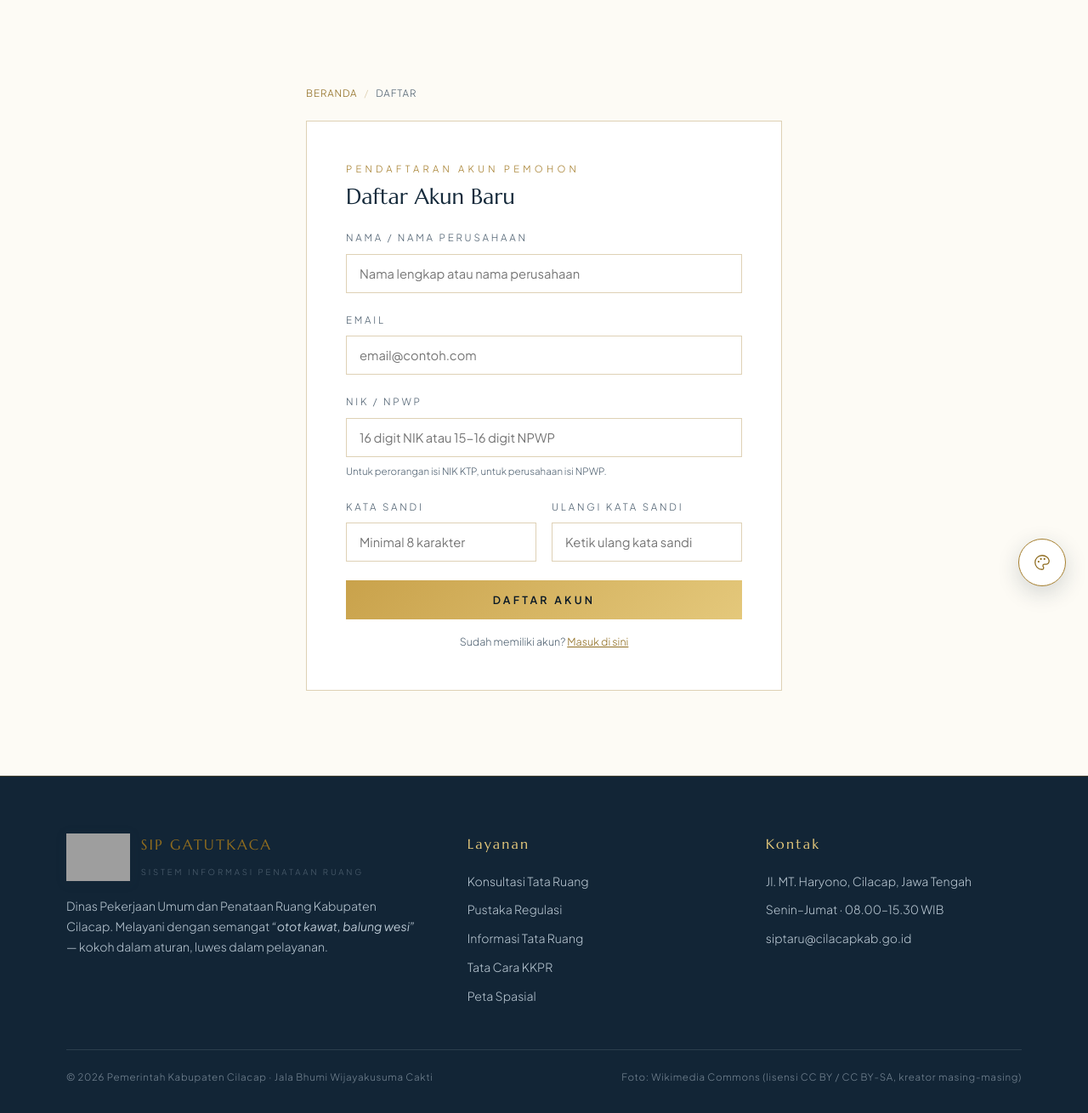
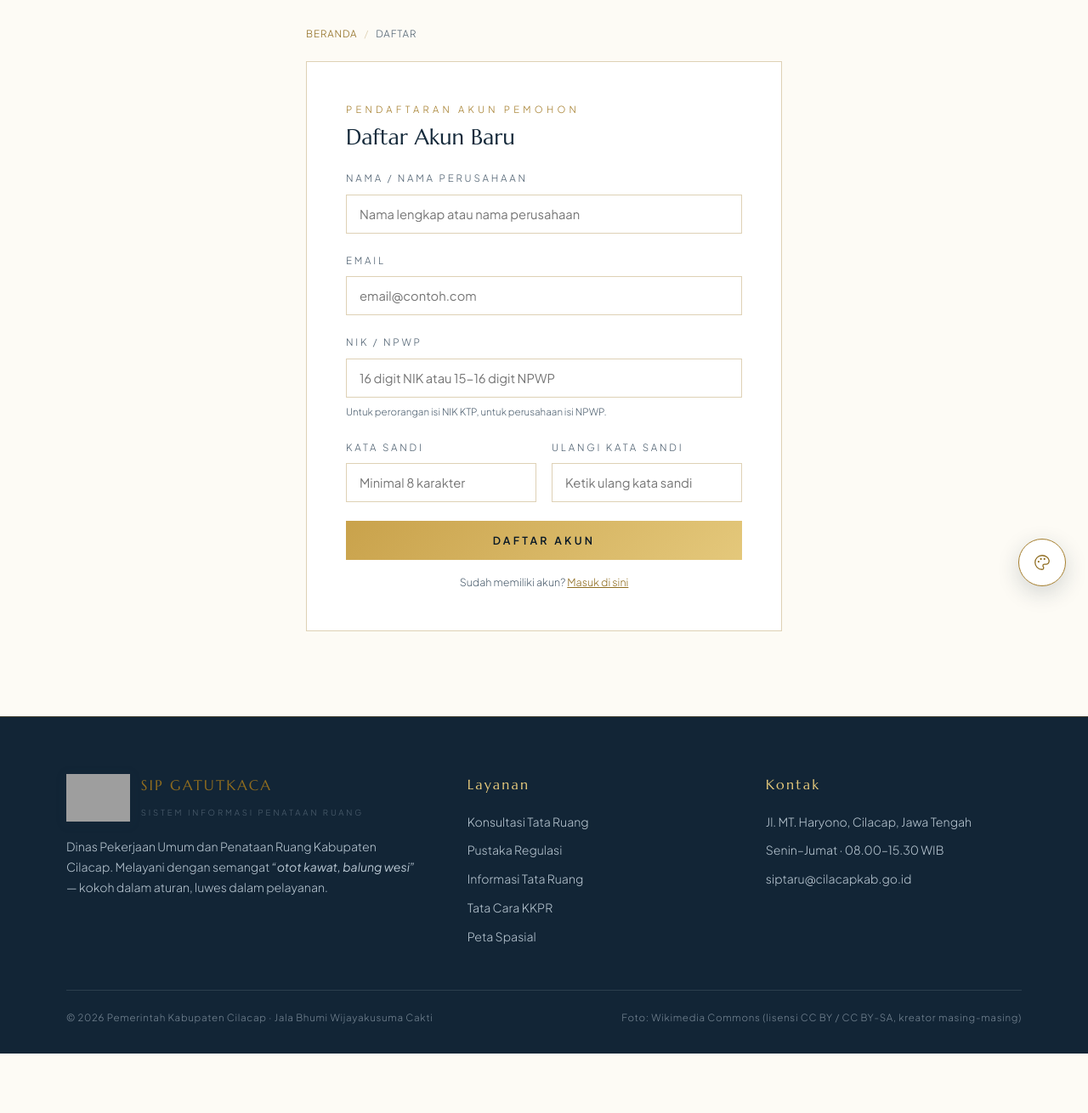
Before and after one commit to simbgsemarang-code/sipgatutkaca, a CodeIgniter app: page /daftar in a window 1280 px wide. Shown: the part 84-1394 px from the top of the page at 85% size. After the commit the page ends 1324 px from the top, so only its background shows below. Run offline with CodeIgniter, Linux system fonts and the light colour scheme; grey boxes are pictures that could not be loaded.

Commit message:
Perkecil jarak navbar-ke-breadcrumb jadi 30px di semua halaman (kecuali Beranda)
padding-top pembuka konten: calc(84px + 100px) -> calc(84px + 30px)
di 13 halaman yang punya breadcrumb "Beranda / ..." di bawah navbar
(analisa_kerusakan, atur_ulang_password, daftar, itr, konsultasi,
login, lupa_password, pbg, regulasi, saran_masukan, slf, spasial,
tatacara).

beranda.php sengaja tidak disentuh (permintaan eksplisit) - halaman
itu memang tidak punya breadcrumb, strukturnya hero foto penuh
layar. cagar_budaya.php dan login_konsultan.php juga tidak
tersentuh karena polanya beda (hero.page, bukan breadcrumb) - tidak
ada "jarak ke tulisan Beranda" untuk disesuaikan di situ. Halaman
dashboard (admin_pengguna, pemohon_dashboard, pengaturan,
pu_dashboard, tpa_dashboard) juga tidak relevan, pakai sistem
sidebar sendiri tanpa breadcrumb.

```diff
--- a/application/views/pages/analisa_kerusakan.php
+++ b/application/views/pages/analisa_kerusakan.php
@@ -214,7 +214,7 @@ footer{background:var(--foot);color:#F8F4EA;padding:66px 0 32px;border-top:1px s
 
 <link rel="stylesheet" href="https://cdnjs.cloudflare.com/ajax/libs/leaflet/1.9.4/leaflet.min.css">
 
-<section style="padding-top:calc(84px + 100px)">
+<section style="padding-top:calc(84px + 30px)">
   <div class="wrap">
     <div class="page-breadcrumb reveal">
       <a href="<?php echo base_url(); ?>">Beranda</a><span class="sep">/</span>Analisa Kerusakan
--- a/application/views/pages/atur_ulang_password.php
+++ b/application/views/pages/atur_ulang_password.php
@@ -135,7 +135,7 @@ footer{background:var(--foot);color:#F8F4EA;padding:66px 0 32px;border-top:1px s
   </div>
 </header>
 
-<section style="padding-top:calc(84px + 100px)">
+<section style="padding-top:calc(84px + 30px)">
   <div class="wrap">
     <div class="page-breadcrumb reveal" style="max-width:520px;margin-left:auto;margin-right:auto">
       <a href="<?php echo base_url(); ?>">Beranda</a><span class="sep">/</span><a href="<?php echo base_url('login'); ?>">Masuk</a><span class="sep">/</span>Atur Ulang Kata Sandi
--- a/application/views/pages/daftar.php
+++ b/application/views/pages/daftar.php
@@ -138,7 +138,7 @@ footer{background:var(--foot);color:#F8F4EA;padding:66px 0 32px;border-top:1px s
   </div>
 </header>
 
-<section style="padding-top:calc(84px + 100px)">
+<section style="padding-top:calc(84px + 30px)">
   <div class="wrap">
     <div class="page-breadcrumb reveal" style="max-width:560px;margin-left:auto;margin-right:auto">
       <a href="<?php echo base_url(); ?>">Beranda</a><span class="sep">/</span>Daftar
--- a/application/views/pages/itr.php
+++ b/application/views/pages/itr.php
@@ -257,7 +257,7 @@ footer{background:var(--foot);color:#F8F4EA;padding:66px 0 32px;border-top:1px s
   </div>
 </header>
 
-<section class="alt" style="padding-top:calc(84px + 100px)">
+<section class="alt" style="padding-top:calc(84px + 30px)">
   <div class="wrap">
     <div class="reveal">
       <p class="eyebrow">Pengajuan ITR</p>
--- a/application/views/pages/konsultasi.php
+++ b/application/views/pages/konsultasi.php
@@ -1046,7 +1046,7 @@
       </div>
     </header>
 
-    <section style="padding-top:calc(84px + 100px)">
+    <section style="padding-top:calc(84px + 30px)">
       <div class="wrap">
         <div class="page-breadcrumb reveal">
           <a href="<?php echo base_url(); ?>">Beranda</a><span class="sep">/</span>Konsultasi
--- a/application/views/pages/login.php
+++ b/application/views/pages/login.php
@@ -234,7 +234,7 @@ footer{background:var(--foot);color:#F8F4EA;padding:66px 0 32px;border-top:1px s
   </div>
 </header>
 
-<section style="padding-top:calc(84px + 100px)">
+<section style="padding-top:calc(84px + 30px)">
   <div class="wrap">
     <div class="page-breadcrumb reveal" style="max-width:520px;margin-left:auto;margin-right:auto">
       <a href="<?php echo base_url(); ?>">Beranda</a><span class="sep">/</span>Masuk
--- a/application/views/pages/lupa_password.php
+++ b/application/views/pages/lupa_password.php
@@ -135,7 +135,7 @@ footer{background:var(--foot);color:#F8F4EA;padding:66px 0 32px;border-top:1px s
   </div>
 </header>
 
-<section style="padding-top:calc(84px + 100px)">
+<section style="padding-top:calc(84px + 30px)">
   <div class="wrap">
     <div class="page-breadcrumb reveal" style="max-width:520px;margin-left:auto;margin-right:auto">
       <a href="<?php echo base_url(); ?>">Beranda</a><span class="sep">/</span><a href="<?php echo base_url('login'); ?>">Masuk</a><span class="sep">/</span>Lupa Kata Sandi
--- a/application/views/pages/pbg.php
+++ b/application/views/pages/pbg.php
@@ -226,7 +226,7 @@ footer{background:var(--foot);color:#F8F4EA;padding:66px 0 32px;border-top:1px s
   </div>
 </header>
 
-<section style="padding-top:calc(84px + 100px)">
+<section style="padding-top:calc(84px + 30px)">
   <div class="wrap">
     <div class="page-breadcrumb reveal">
       <a href="<?php echo base_url(); ?>">Beranda</a><span class="sep">/</span>PBG
--- a/application/views/pages/regulasi.php
+++ b/application/views/pages/regulasi.php
@@ -268,7 +268,7 @@ footer{background:var(--foot);color:#F8F4EA;padding:66px 0 32px;border-top:1px s
   </div>
 </header>
 
-<section style="padding-top:calc(84px + 100px)">
+<section style="padding-top:calc(84px + 30px)">
   <div class="wrap">
     <div class="page-breadcrumb reveal">
       <a href="<?php echo base_url(); ?>">Beranda</a><span class="sep">/</span>Regulasi
--- a/application/views/pages/saran_masukan.php
+++ b/application/views/pages/saran_masukan.php
@@ -169,7 +169,7 @@ footer{background:var(--foot);color:#F8F4EA;padding:66px 0 32px;border-top:1px s
   </div>
 </header>
 
-<section style="padding-top:calc(84px + 100px)">
+<section style="padding-top:calc(84px + 30px)">
   <div class="wrap">
     <div class="page-breadcrumb reveal">
       <a href="<?php echo base_url(); ?>">Beranda</a><span class="sep">/</span>Saran dan Masukan
--- a/application/views/pages/slf.php
+++ b/application/views/pages/slf.php
@@ -245,7 +245,7 @@ footer{background:var(--foot);color:#F8F4EA;padding:66px 0 32px;border-top:1px s
   </div>
 </header>
 
-<section style="padding-top:calc(84px + 100px)">
+<section style="padding-top:calc(84px + 30px)">
   <div class="wrap">
     <div class="page-breadcrumb reveal">
       <a href="<?php echo base_url(); ?>">Beranda</a><span class="sep">/</span>SLF
--- a/application/views/pages/spasial.php
+++ b/application/views/pages/spasial.php
@@ -298,7 +298,7 @@ html[data-theme="dark"] .leaflet-tile{filter:brightness(.82) contrast(1.06) satu
 @media(max-width:560px){.map-filter{grid-template-columns:1fr}#map{height:480px}}
 </style>
 
-<section style="padding-top:calc(84px + 100px)">
+<section style="padding-top:calc(84px + 30px)">
   <div class="wrap">
     <div class="reveal" style="margin-bottom:40px;text-align:center">
       <p class="eyebrow">Peta Interaktif</p>
--- a/application/views/pages/tatacara.php
+++ b/application/views/pages/tatacara.php
@@ -1042,7 +1042,7 @@
       </div>
     </header>
 
-    <section style="padding-top:calc(84px + 100px)">
+    <section style="padding-top:calc(84px + 30px)">
       <div class="wrap">
         <div class="reveal">
           <p class="eyebrow">Tata Cara Layanan</p>
```
